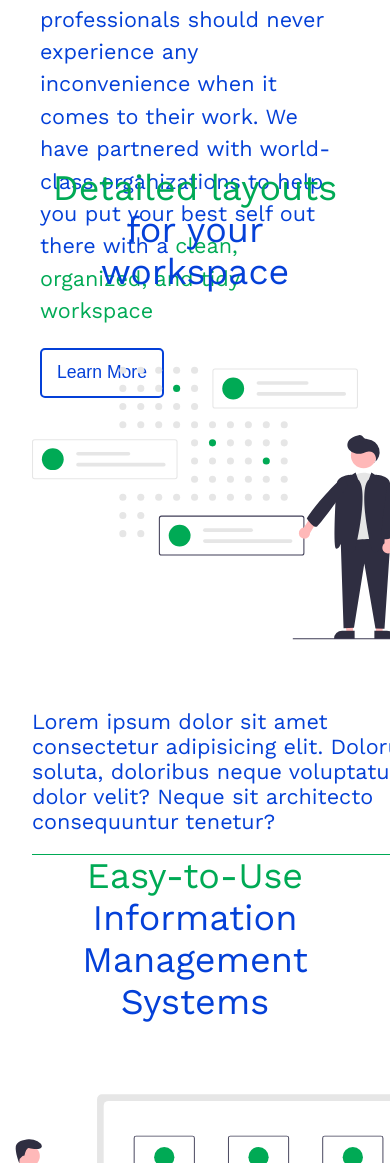
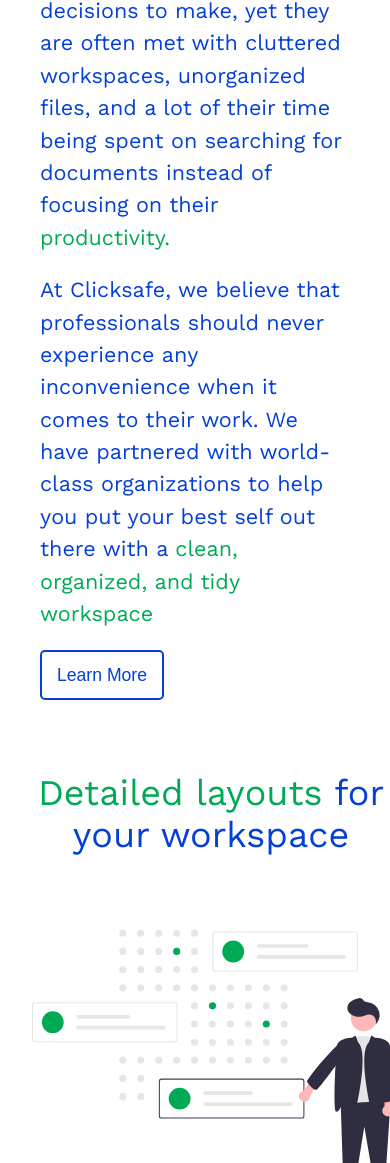
Before and after one commit to althani-sa/consortium-of-web-services, a website: page index.html in a window 390 px wide. Shown: the part 837-2000 px from the top of the page. Drawn offline with nearby package versions, Linux system fonts and the light colour scheme.

Commit message:
fixed mobile responsiveness text overflow issue

```diff
--- a/CSS/style.css
+++ b/CSS/style.css
@@ -145,7 +145,7 @@
 	margin: 1rem;
 }
 .card {
-	max-width: 1100px;
+	max-width: 100%;
 	display: flex;
 	flex-direction: column;
 	align-items: center;
@@ -213,7 +213,9 @@
 	.navigation_bar-right {
 		display: none;
 		flex-direction: column;
-		width: 100%;
+
+		width: 100vw;
+		/* flex-wrap: wrap; */
 	}
 	#hamburger {
 		display: block;
@@ -229,6 +231,9 @@
 		background-color: var(--color-prim);
 		justify-content: center;
 		align-items: center;
+		max-width: 100%;
+		/* flex-wrap: wrap; */
+		height: 100%;
 	}
 
 	#faeb8569-86d6-4ca8-aa1a-15c8989ac122 {
@@ -237,13 +242,17 @@
 
 	.container {
 		display: flex;
+		width: 100%;
 		flex-direction: column;
 	}
+
 	.card-p {
 		border-bottom: 1px solid var(--color-cta);
+		/* width: 100%; */
 	}
 	.philosophy {
 		display: flex;
+		height: 100%;
 		flex-direction: column;
 	}
 
```
